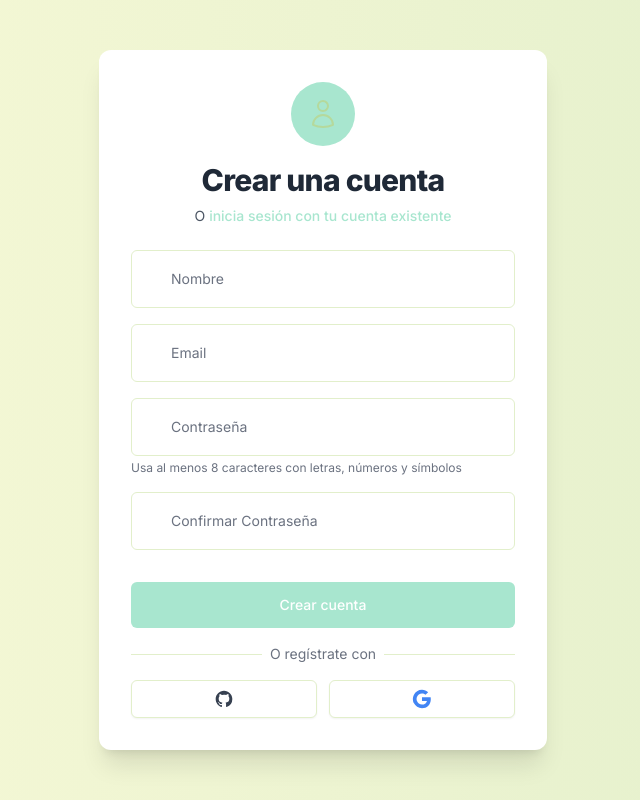
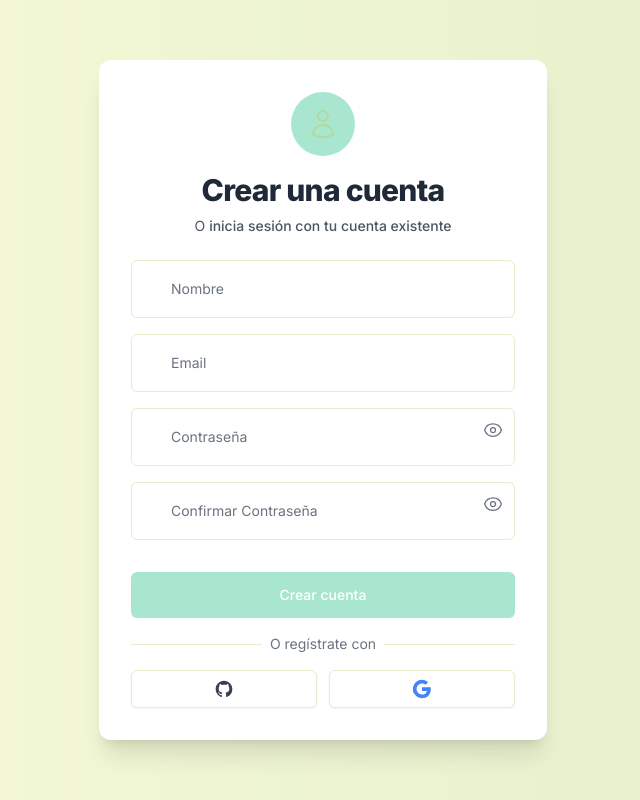
Before and after one commit to mauroociappinaph/plataformaaljojamientofront, a Next.js app: page /register in a window 1280 px wide. Shown: the whole page, without its empty margins (317-957 px from the left). Built offline with nearby package versions, Linux system fonts and the light colour scheme; no server answers.

Commit message:
refactor: move password visibility logic to form hooks and improve UI

```diff
--- a/src/app/register/page.tsx
+++ b/src/app/register/page.tsx
@@ -5,7 +5,7 @@ import FormInput from '@/components/ui/FormInput';
 import ErrorMessage from '@/components/ui/ErrorMessage';
 import Button from '@/components/ui/button';
 import { useRegisterForm } from '@/hooks/form/useRegisterForm';
-import { UserIcon, EnvelopeIcon, LockClosedIcon, CheckIcon } from '@heroicons/react/24/outline';
+import { UserIcon, EnvelopeIcon, LockClosedIcon, CheckIcon, EyeIcon, EyeSlashIcon } from '@heroicons/react/24/outline';
 import PasswordStrengthIndicator from '@/components/ui/PasswordStrengthIndicator';
 
 /**
@@ -20,6 +20,10 @@ export default function RegisterPage() {
     handleChange,
     handleSubmit,
     passwordStrength,
+    showPassword,
+    togglePasswordVisibility,
+    showConfirmPassword,
+    toggleConfirmPasswordVisibility,
   } = useRegisterForm();
 
   return (
@@ -34,7 +38,7 @@ export default function RegisterPage() {
           </h2>
           <p className="mt-2 text-center text-sm text-gray-600">
             O{' '}
-            <Link href="/login" className="font-medium text-vacacional-menta hover:text-vacacional-agua transition-colors duration-200">
+            <Link href="/login" className="font-medium text-vacacional-texto hover:text-vacacional-salvia transition-colors duration-200">
               inicia sesión con tu cuenta existente
             </Link>
           </p>
@@ -68,11 +72,11 @@ export default function RegisterPage() {
             floatingLabel
           />
 
-          <div className="mb-2">
+          <div className="mb-2 relative">
             <FormInput
               label="Contraseña"
               name="password"
-              type="password"
+              type={showPassword ? "text" : "password"}
               autoComplete="new-password"
               required
               placeholder="********"
@@ -80,18 +84,28 @@ export default function RegisterPage() {
               onChange={handleChange}
               error={validationErrors.password}
               icon={<LockClosedIcon className="h-5 w-5 text-vacacional-salvia" />}
-              helperText="Usa al menos 8 caracteres con letras, números y símbolos"
               floatingLabel
             />
+            <button
+              type="button"
+              className="absolute right-3 top-3 z-10 text-gray-500 hover:text-vacacional-salvia transition-colors"
+              onClick={togglePasswordVisibility}
+            >
+              {showPassword ?
+                <EyeSlashIcon className="h-5 w-5" /> :
+                <EyeIcon className="h-5 w-5" />
+              }
+            </button>
             {formData.password && (
               <PasswordStrengthIndicator strength={passwordStrength} />
             )}
           </div>
 
+          <div className="relative">
             <FormInput
               label="Confirmar Contraseña"
               name="confirmPassword"
-            type="password"
+              type={showConfirmPassword ? "text" : "password"}
               autoComplete="new-password"
               required
               placeholder="********"
@@ -101,6 +115,17 @@ export default function RegisterPage() {
               icon={<CheckIcon className="h-5 w-5 text-vacacional-salvia" />}
               floatingLabel
             />
+            <button
+              type="button"
+              className="absolute right-3 top-3 z-10 text-gray-500 hover:text-vacacional-salvia transition-colors"
+              onClick={toggleConfirmPasswordVisibility}
+            >
+              {showConfirmPassword ?
+                <EyeSlashIcon className="h-5 w-5" /> :
+                <EyeIcon className="h-5 w-5" />
+              }
+            </button>
+          </div>
 
           {error && <ErrorMessage message={error} />}
 
--- a/src/hooks/form/useRegisterForm.ts
+++ b/src/hooks/form/useRegisterForm.ts
@@ -69,6 +69,19 @@ export function useRegisterForm() {
 
   // Estado para la fortaleza de la contraseña
   const [passwordStrength, setPasswordStrength] = useState<number>(0);
+
+  // Estados para mostrar/ocultar contraseñas
+  const [showPassword, setShowPassword] = useState(false);
+  const [showConfirmPassword, setShowConfirmPassword] = useState(false);
+
+  // Funciones para alternar visibilidad de contraseñas
+  const togglePasswordVisibility = () => {
+    setShowPassword(prev => !prev);
+  };
+
+  const toggleConfirmPasswordVisibility = () => {
+    setShowConfirmPassword(prev => !prev);
+  };
 
   // Actualizar la fortaleza de la contraseña cuando cambie
   useEffect(() => {
@@ -156,5 +169,9 @@ export function useRegisterForm() {
     handleChange,
     handleSubmit,
     passwordStrength,
+    showPassword,
+    showConfirmPassword,
+    togglePasswordVisibility,
+    toggleConfirmPasswordVisibility
   };
 }
```
Also changed, not shown: src/hooks/form/useLoginForm.ts (+10 -0 lines). Lines whose indentation alone changed are shown as unchanged.
